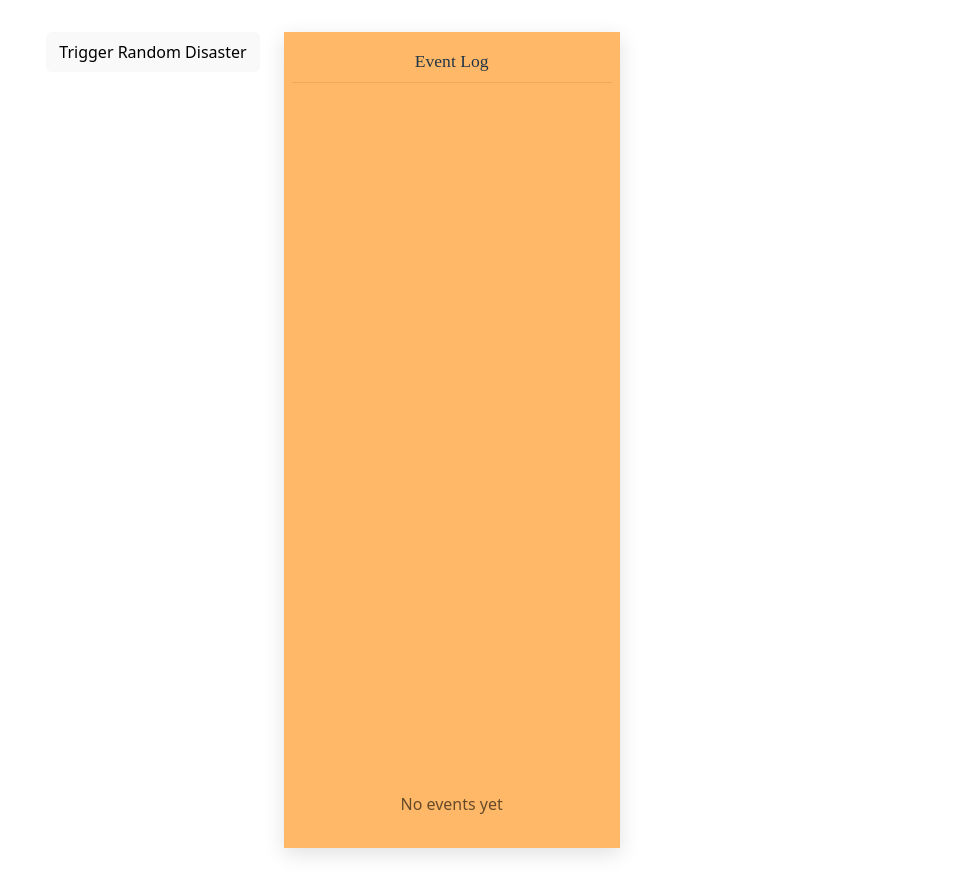
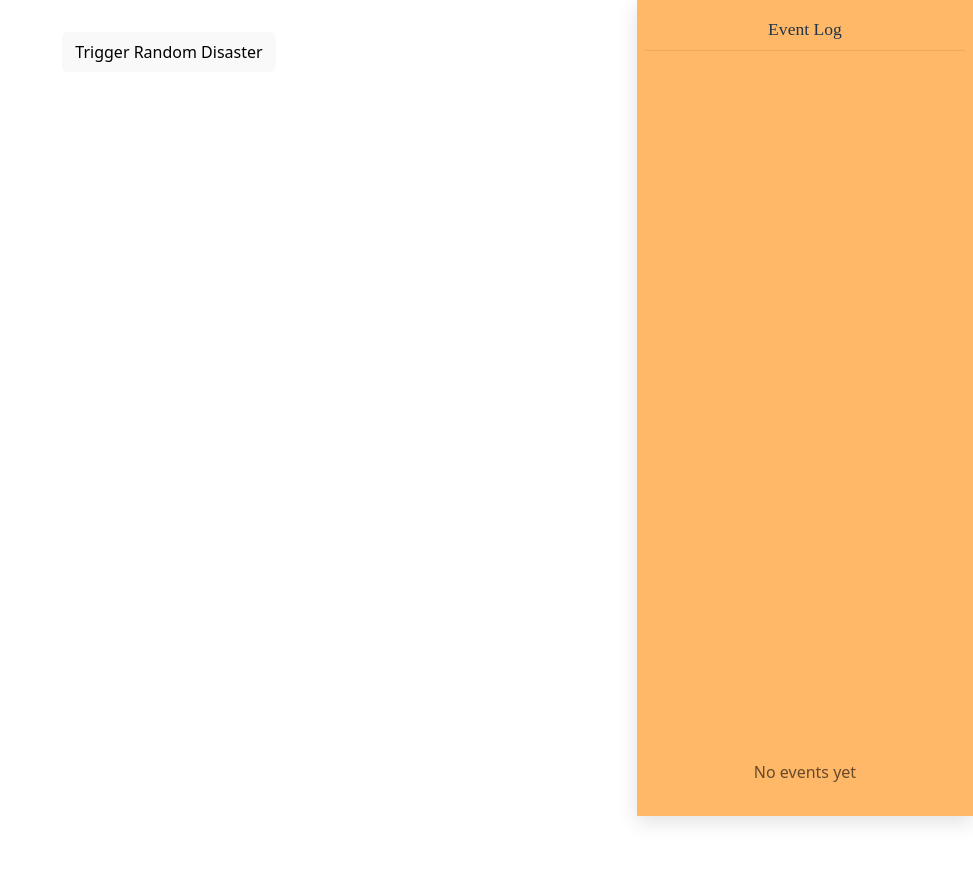
Before and after one commit to Ruprabhu25/CSE210FinalProject, a React (Vite) app in the folder biome-buddy/: page / in a window 1280 px wide. Shown: the whole page, without its empty margins (307-1280 px from the left). Built offline with nearby package versions, Linux system fonts and the light colour scheme; a web font is replaced by a local one.

Commit message:
working game log on right side of screen

```diff
--- a/biome-buddy/src/App.css
+++ b/biome-buddy/src/App.css
@@ -59,6 +59,8 @@
 
 .app-main {
   flex: 1 1 auto;
+  margin-right: 320px;
+  /* leave space for fixed game log */
 }
 
 .disaster-root {
@@ -95,14 +97,16 @@
 /* Game log styles */
 .game-log {
   width: 320px;
-  flex: 0 0 320px;
+  position: fixed;
+  right: 0;
+  top: 0;
   background: #ffb867;
-  border-radius: 0 0 0 0;
   padding: 0.5rem;
   display: flex;
   flex-direction: column;
   height: 100vh;
   box-shadow: 0 6px 20px rgba(0, 0, 0, 0.12);
+  z-index: 40;
 }
 
 .game-log-header {
```
